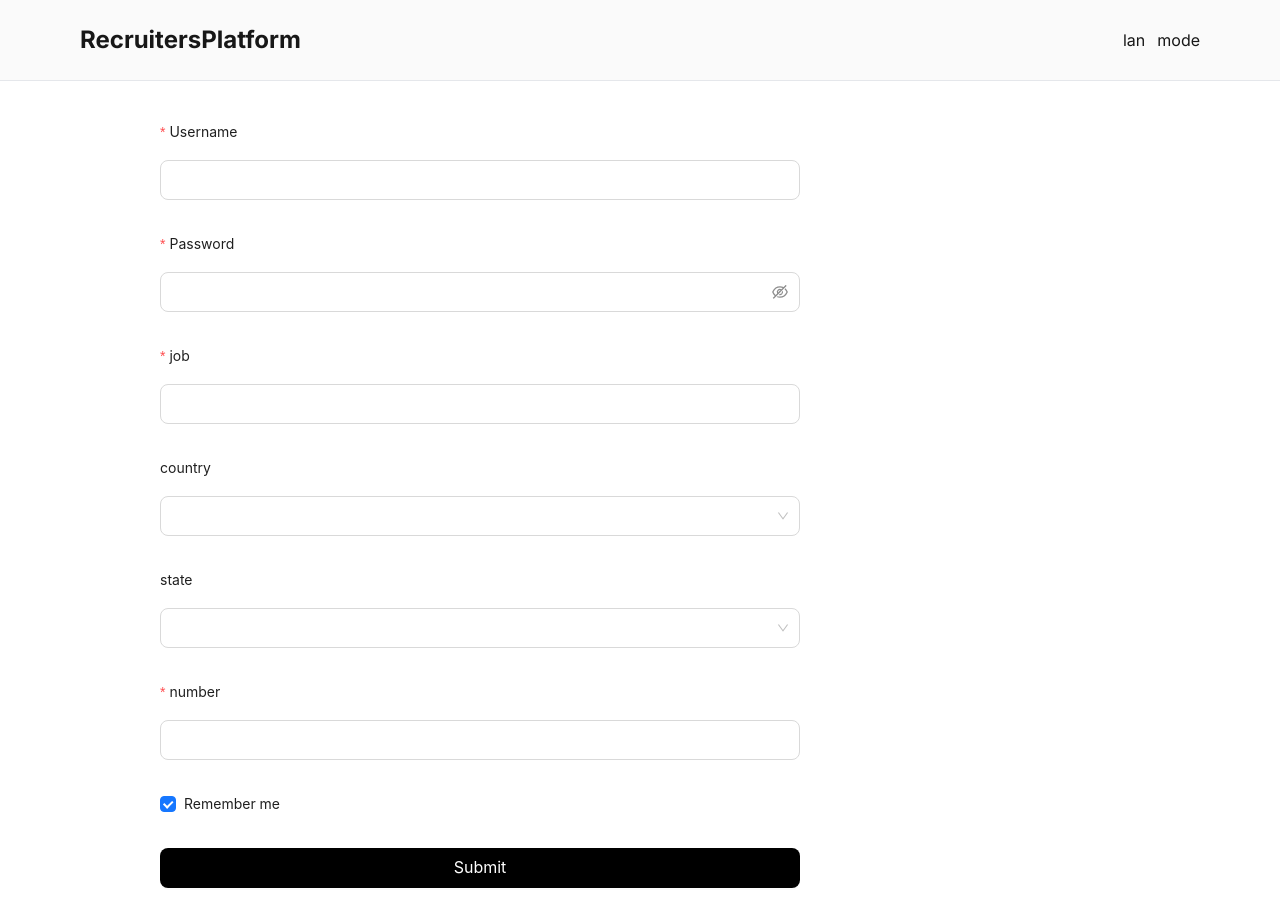
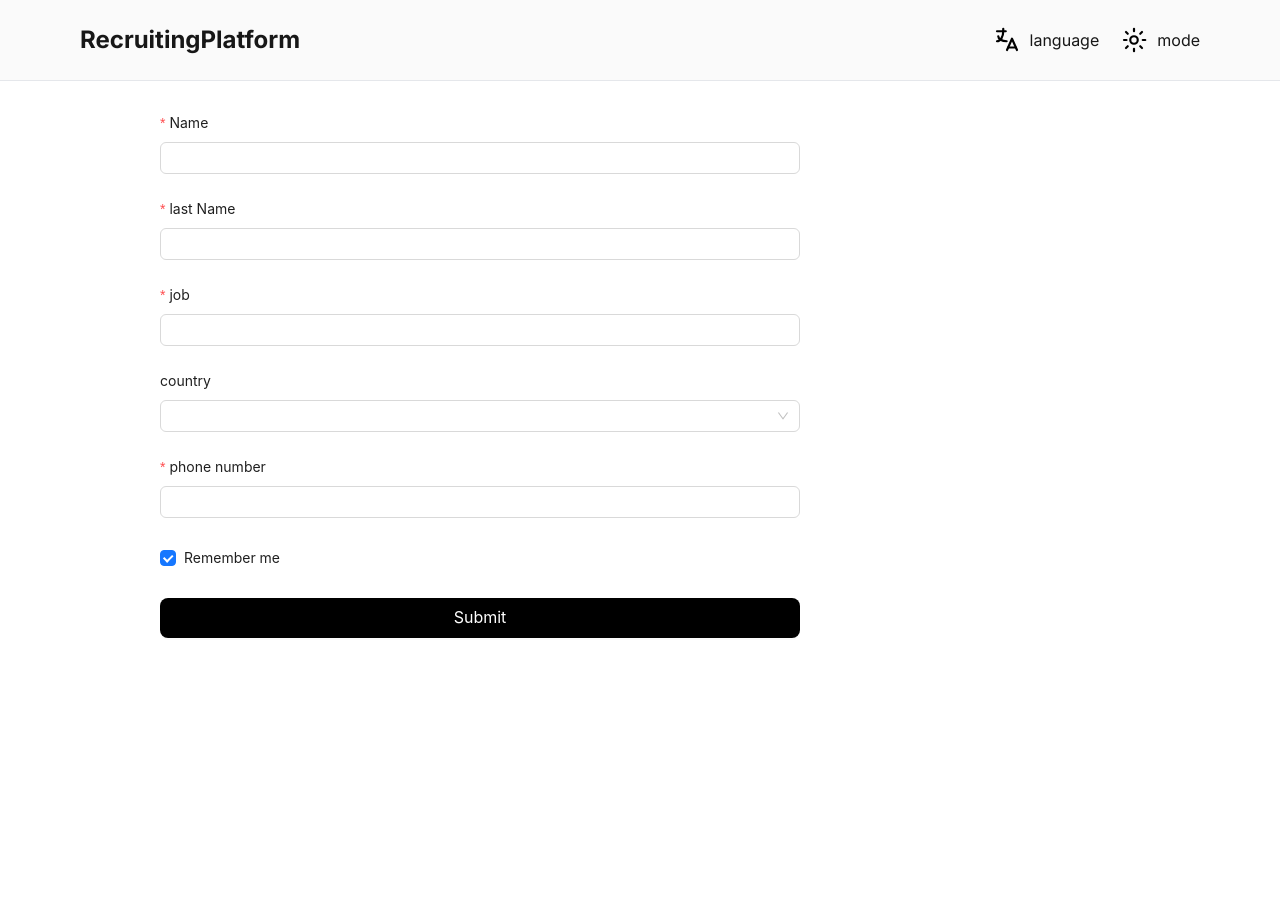
Before and after one commit to mariabh7/RecruitePlatform, a Next.js app: page /apply in a window 1280 px wide. After the commit the page ends 800 px from the top, so only its background shows below. Built offline with nearby package versions, Linux system fonts and the light colour scheme.

Commit message:
edit appplicants form

```diff
--- a/src/app/(components)/apply/applicantForm.jsx
+++ b/src/app/(components)/apply/applicantForm.jsx
@@ -12,35 +12,35 @@ const UserForm = () => (
   <Form
     className="w-[80%] self-center"
     layout="vertical"
-    size="large"
+    size="default"
     name="basic"
     wrapperCol={{ span: 16 }}
-    style={{ maxWidth: "100%" }}
+    style={{ maxWidth: "100%", height: 600 }}
     initialValues={{ remember: true }}
     onFinish={onFinish}
     onFinishFailed={onFinishFailed}
     autoComplete="off"
   >
     <Form.Item
-      label="Username"
-      name="username"
-      rules={[{ required: true, message: "Please input your username!" }]}
+      label="Name"
+      name="Name"
+      rules={[{ required: true, message: "Please input your Name!" }]}
     >
       <Input />
     </Form.Item>
 
     <Form.Item
-      label="Password"
-      name="password"
-      rules={[{ required: true, message: "Please input your password!" }]}
+      label="last Name"
+      name="lastName"
+      rules={[{ required: true, message: "Please input your last Name!" }]}
     >
-      <Input.Password />
+      <Input />
     </Form.Item>
     <Form.Item
       label="job"
       name="job"
       rules={[
-        { required: true, message: "Please the job you're applying for" },
+        { required: true, message: "Please enter the job you're applying for" },
       ]}
     >
       <Input />
@@ -55,18 +55,8 @@ const UserForm = () => (
         rules={[{ required: true, message: "Please select an option" }]}
       />
     </Form.Item>
-    <Form.Item label="state" name="state">
-      <Select
-        showSearch
-        options={[
-          { value: "sample", label: <span>sample</span> },
-          { value: "red", label: <span>red</span> },
-        ]}
-        rules={[{ required: true, message: "Please select an option" }]}
-      />
-    </Form.Item>
     <Form.Item
-      label="number"
+      label="phone number"
       name="number"
       rules={[{ required: true, message: "Please enter your phone number!" }]}
     >
--- a/src/app/(components)/apply/page.jsx
+++ b/src/app/(components)/apply/page.jsx
@@ -3,7 +3,7 @@ import React from "react";
 import UserForm from "./applicantForm";
 const page = () => {
   return (
-    <div className="mt-28 mx-3 md:mx-10 flex flex-col justify-start items-start">
+    <div className="mt-28 mb-10 mx-3 md:mx-10 flex flex-col justify-start items-start">
       <UserForm />
     </div>
   );
--- a/src/app/(components)/ui/Language.jsx
+++ b/src/app/(components)/ui/Language.jsx
@@ -5,8 +5,8 @@ export const language = () => {
     <svg
       aria-hidden="true"
       xmlns="http://www.w3.org/2000/svg"
-      width="56"
-      height="56"
+      width="30"
+      height="30"
       viewBox="0 0 24 24"
       fill="none"
       stroke="#000000"
--- a/src/app/(components)/ui/brightnessUp.jsx
+++ b/src/app/(components)/ui/brightnessUp.jsx
@@ -5,8 +5,8 @@ export const brightnessUp = () => {
     <svg
       aria-hidden="true"
       xmlns="http://www.w3.org/2000/svg"
-      width="56"
-      height="56"
+      width="30"
+      height="30"
       viewBox="0 0 24 24"
       fill="none"
       stroke="#000000"
--- a/src/app/(components)/ui/moon.jsx
+++ b/src/app/(components)/ui/moon.jsx
@@ -5,8 +5,8 @@ export const moon = () => {
     <svg
       aria-hidden="true"
       xmlns="http://www.w3.org/2000/svg"
-      width="56"
-      height="56"
+      width="30"
+      height="30"
       viewBox="0 0 24 24"
       fill="none"
       stroke="#000000"
--- a/src/app/globals.css
+++ b/src/app/globals.css
@@ -13,6 +13,10 @@
 .btn:hover {
   color: black !important;
   border-color: black !important;
+}
+
+.ls {
+  @apply cursor-pointer flex justify-start gap-2 items-center
 }
 
 @theme inline {
--- a/src/app/layout.js
+++ b/src/app/layout.js
@@ -1,6 +1,9 @@
 import { Inter } from 'next/font/google'
 import React from 'react'
 import './globals.css'
+import { language } from './(components)/ui/Language'
+import { brightnessUp } from './(components)/ui/brightnessUp'
+import { moon } from './(components)/ui/moon'
 const inter = Inter({ subsets: ['latin'] })
 
 export const metadata = {
@@ -15,15 +18,15 @@ export default function RootLayout({ children }) {
         <div className='bg-white relative  '>
           <header className='flex fixed z-50 top-0 w-full bg-zinc-50 border-b border-gray-200 justify-between items-center py-4 md:py-6 px-6 md:px-20'>
             <div>
-              <p className='font-bold capitalize text-xl md:text-2xl'>recruitersPlatform</p>
+              <p className='font-bold capitalize text-xl md:text-2xl'>recruitingPlatform</p>
             </div>
-            <div className='flex justify-start gap-3'>
-              <div>
-
-                <span>lan</span>
+            <div className='flex justify-start gap-5'>
+              <div className='ls'>
+                {language()}
+                <span>language</span>
               </div>
-              <div>
-
+              <div className='ls'>
+                {brightnessUp()}
                 <span>mode</span>
               </div>
             </div>
```
